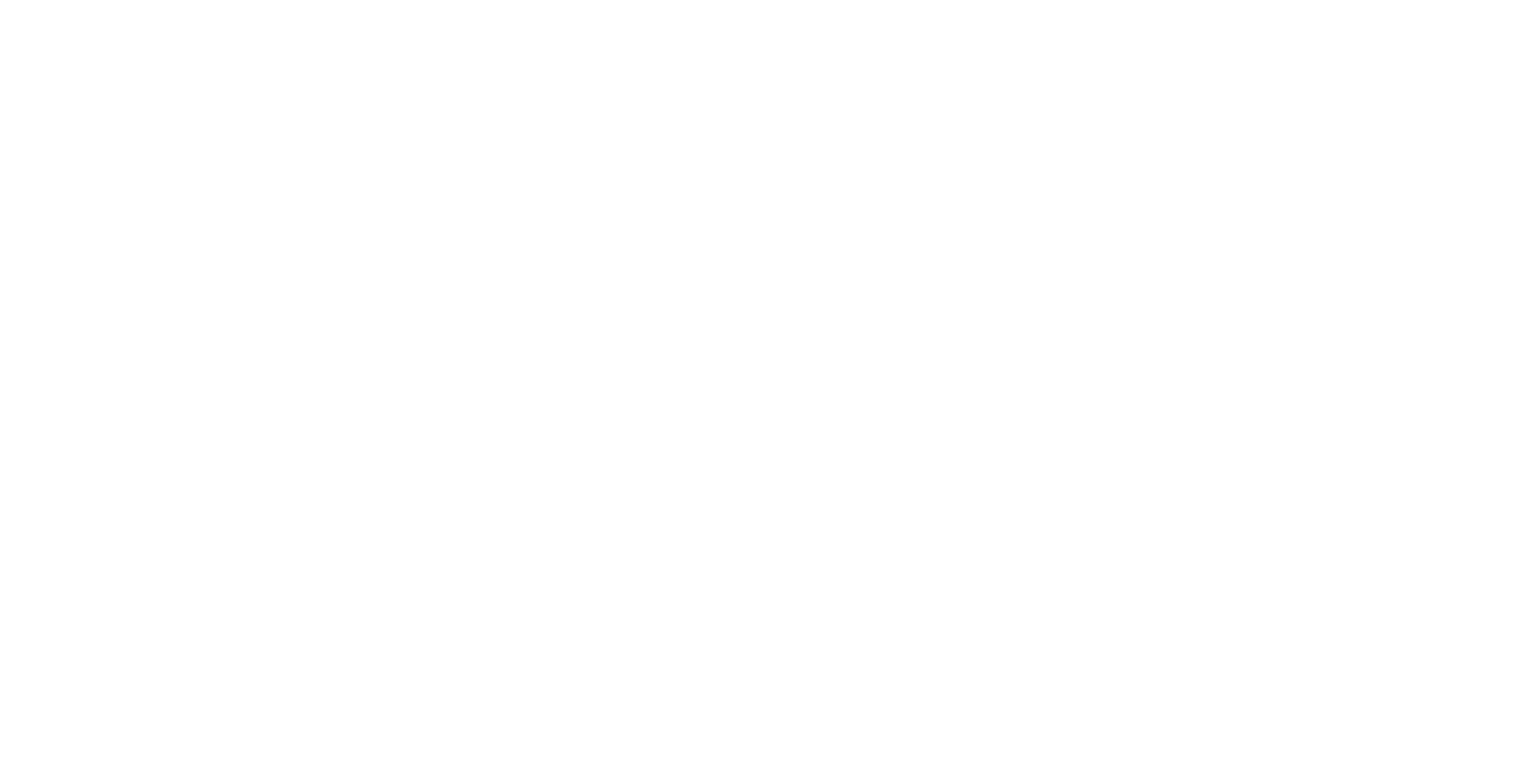
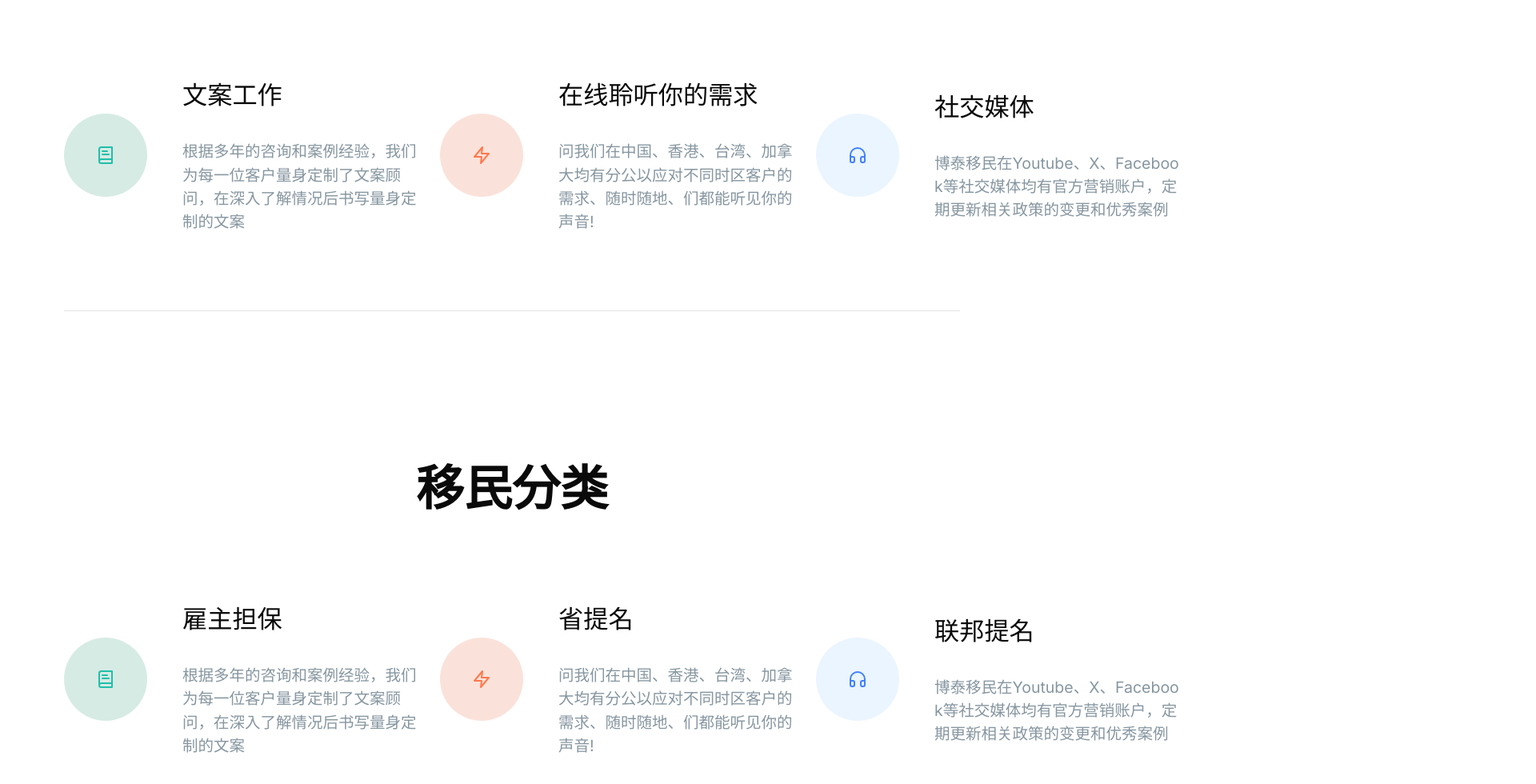
Before and after one commit to chriswz1998/btym-websit, a Next.js app: page / in a window 1280 px wide. Shown: the part 1326-2306 px from the top of the page at 80% size, 1920 px wide, since content can reach past the window. Before the commit the page ends 1260 px from the top, so only its background shows below. Built offline with nearby package versions, Linux system fonts and the light colour scheme.

Commit message:
add secend page ui design

```diff
--- /dev/null
+++ b/app/(marketing)/_components/Container3.tsx
@@ -0,0 +1,43 @@
+import { BookText, Headphones, Zap } from 'lucide-react'
+
+const Container3 = () => {
+  return (
+      <div className={ 'border-b pb-20' }>
+        <div className={ 'w-full pt-44 pb-20 flex justify-center' }>
+          <h1 className={ 'text-[60px] font-bold' }>移民分类</h1>
+        </div>
+        <div className={ 'flex justify-between items-center' }>
+          <div className={ 'flex justify-center items-center' }>
+            <div className={ 'bg-icon-1 p-10 rounded-full text-text-1 mr-7' }>
+              <BookText/>
+            </div>
+            <div>
+              <p className={ 'p-4 text-[31.2px]' }>雇主担保</p>
+              <p className={ 'p-4 w-[338px] text-[19.5px] text-text-2 word-break: break-all' }>根据多年的咨询和案例经验，我们为每一位客户量身定制了文案顾问，在深入了解情况后书写量身定制的文案</p>
+            </div>
+          </div>
+          <div className={ 'flex justify-center items-center' }>
+            <div className={ 'bg-icon-2 p-10 rounded-full text-text-3 mr-7' }>
+              <Zap/>
+            </div>
+            <div>
+              <p className={ 'p-4 text-[31.2px]' }>省提名</p>
+              <p className={ 'p-4 w-[338px] text-[19.5px] text-text-2 word-break: break-all' }>问我们在中国、香港、台湾、加拿大均有分公以应对不同时区客户的需求、随时随地、们都能听见你的声音!</p>
+            </div>
+          </div>
+          <div className={ 'flex justify-center items-center' }>
+            <div
+                className={ 'bg-icon-4 p-10 rounded-full text-default-blue mr-7' }>
+              <Headphones/>
+            </div>
+            <div>
+              <p className={ 'p-4 text-[31.2px]' }>联邦提名</p>
+              <p className={ 'p-4 w-[338px] text-[19.5px] text-text-2 word-break: break-all' }>博泰移民在Youtube、X、Facebook等社交媒体均有官方营销账户，定期更新相关政策的变更和优秀案例</p>
+            </div>
+          </div>
+        </div>
+      </div>
+  )
+}
+
+export default Container3
--- a/app/(marketing)/_components/ContainerO.tsx
+++ b/app/(marketing)/_components/ContainerO.tsx
@@ -6,29 +6,29 @@
       <div
           className={ 'py-44 flex flex-col items-center justify-center text-white' }>
         <p className={ 'text-[150px] text-white font-bold' }>博泰移民</p>
-        <p className={ 'flex font-bold' }>
-          <p>
+        <div className={ 'flex font-bold' }>
+          <div>
             <p className={ 'text-[73px]' }>签证、</p>
             <p className={ 'flex items-center font-light text-[20px]' }>
               <p className={ 'w-4 h-4 rounded-full bg-white mr-3' }/>
               <p>免费一对一咨询</p>
             </p>
-          </p>
-          <p>
+          </div>
+          <div>
             <p className={ 'text-[73px]' }>留学、</p>
             <p className={ 'flex items-center font-light text-[20px]' }>
               <p className={ 'w-4 h-4 rounded-full bg-white mr-3' }/>
               <p>签证方案提供</p>
             </p>
-          </p>
-          <p>
+          </div>
+          <div>
             <p className={ 'text-[73px]' }>伙伴</p>
             <p className={ 'flex items-center font-light text-[20px]' }>
               <p className={ 'w-4 h-4 rounded-full bg-white mr-3' }/>
               <p>登录安家服务</p>
             </p>
-          </p>
-        </p>
+          </div>
+        </div>
         <p className={ 'text-[36px] text-default-blue mt-10' }>完整签证解决方案提供方</p>
         <div className={ 'flex pt-10' }>
           <Button
--- /dev/null
+++ b/app/(marketing)/_components/ContainerT.tsx
@@ -0,0 +1,42 @@
+import { BookText, Headphones, Zap } from 'lucide-react'
+
+const ContainerT = () => {
+  return (
+      <div className={ 'border-b pb-20' }>
+        <div className={ 'w-full pt-44 pb-20 flex justify-center' }>
+          <h1 className={ 'text-[60px] font-bold' }>为客户提供最佳移民和留学解决方案</h1>
+        </div>
+        <div className={ 'flex justify-between items-center' }>
+          <div className={ 'flex justify-center items-center' }>
+            <div className={ 'bg-icon-1 p-10 rounded-full text-text-1 mr-7' }>
+              <BookText/>
+            </div>
+            <div>
+              <p className={ 'p-4 text-[31.2px]' }>文案工作</p>
+              <p className={ 'p-4 w-[338px] text-[19.5px] text-text-2 word-break: break-all' }>根据多年的咨询和案例经验，我们为每一位客户量身定制了文案顾问，在深入了解情况后书写量身定制的文案</p>
+            </div>
+          </div>
+          <div className={ 'flex justify-center items-center' }>
+            <div className={ 'bg-icon-2 p-10 rounded-full text-text-3 mr-7' }>
+              <Zap/>
+            </div>
+            <div>
+              <p className={ 'p-4 text-[31.2px]' }>在线聆听你的需求</p>
+              <p className={ 'p-4 w-[338px] text-[19.5px] text-text-2 word-break: break-all' }>问我们在中国、香港、台湾、加拿大均有分公以应对不同时区客户的需求、随时随地、们都能听见你的声音!</p>
+            </div>
+          </div>
+          <div className={ 'flex justify-center items-center' }>
+            <div className={ 'bg-icon-4 p-10 rounded-full text-default-blue mr-7' }>
+              <Headphones/>
+            </div>
+            <div>
+              <p className={ 'p-4 text-[31.2px]' }>社交媒体</p>
+              <p className={ 'p-4 w-[338px] text-[19.5px] text-text-2 word-break: break-all' }>博泰移民在Youtube、X、Facebook等社交媒体均有官方营销账户，定期更新相关政策的变更和优秀案例</p>
+            </div>
+          </div>
+        </div>
+      </div>
+  )
+}
+
+export default ContainerT
--- a/app/(marketing)/layout.tsx
+++ b/app/(marketing)/layout.tsx
@@ -3,7 +3,7 @@
 const MainLayout = ({ children }: { children: React.ReactNode }) => {
   return (
       <div
-          className={ 'min-h-screen font-[\'Maven Pro\'] w-[1980px] mx-auto' }>
+          className={ 'min-h-screen font-[\'Maven Pro\']' }>
         { children }
       </div>
   )
--- a/app/(marketing)/page.tsx
+++ b/app/(marketing)/page.tsx
@@ -14,6 +14,8 @@
 import shape_two from '@/public/shape_two.svg'
 import vector from '@/public/Vector.png'
 import ContainerO from '@/app/(marketing)/_components/ContainerO'
+import ContainerT from '@/app/(marketing)/_components/ContainerT'
+import Container3 from '@/app/(marketing)/_components/Container3'
 
 interface CheckItem {
   icon: string
@@ -37,15 +39,21 @@
 
 export default function MarketingPage() {
   return (
-      <div
-          className={ 'w-full h-[1260px]  bg-[url("/bg1.jpeg")] bg-[length:1980px_1260px] bg-no-repeat ' }>
-        <div className={ 'bg-mask-bg w-full h-full' }>
-          <div className={ 'px-20' }>
-            <Navbar/>
-            <ContainerO/>
+      <div>
+        <div
+            className={ 'bg-[url("/bg1.jpeg")] bg-cover bg-no-repeat ' }>
+          <div className={ 'bg-mask-bg w-full h-full' }>
+            <div className={ 'px-20 min-[1980px]:w-[1980px] mx-auto' }>
+              <Navbar/>
+              <ContainerO/>
+            </div>
           </div>
-
+        </div>
+        <div className={ 'px-20 min-[1980px]:w-[1980px] mx-auto' }>
+          <ContainerT/>
+          <Container3/>
         </div>
       </div>
+
   )
 }
--- a/tailwind.config.ts
+++ b/tailwind.config.ts
@@ -23,6 +23,13 @@
           {
             'default-blue': 'rgba(62, 128, 255, 1)',
             'mask-bg': 'rgba(1, 12, 37, .7)',
+            'icon-1': 'rgba(214, 235, 228, 1)',
+            'text-1': 'rgba(32, 191, 169, 1)',
+            'text-2': 'rgba(134, 150, 160, 1)',
+            'icon-2': 'rgba(250, 226, 218, 1)',
+            'text-3': 'rgba(255, 121, 77, 1)',
+            'icon-3': 'rgba(250, 226, 218, 1)',
+            'icon-4': 'rgba(235, 245, 255, 1)',
             border: 'hsl(var(--border))',
             input: 'hsl(var(--input))',
             ring: 'hsl(var(--ring))',
```
Also changed, not shown: 2 other files (tests, documents, lock files or other folders).
